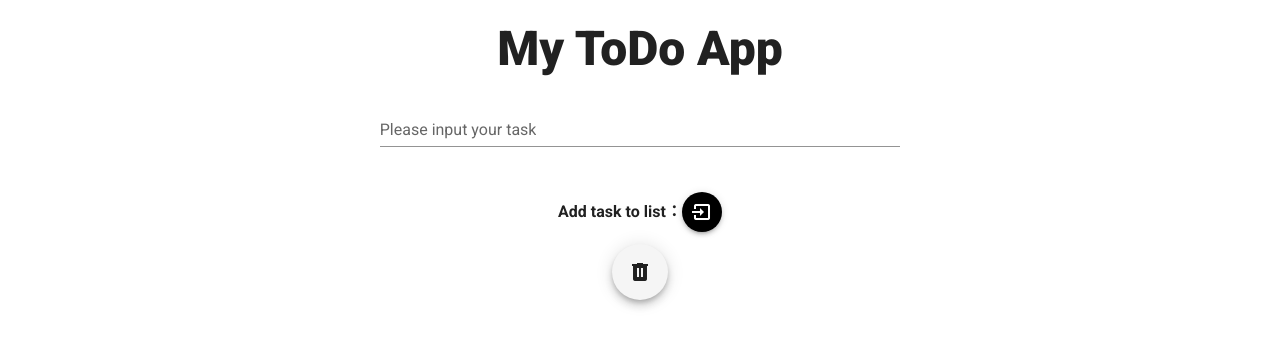
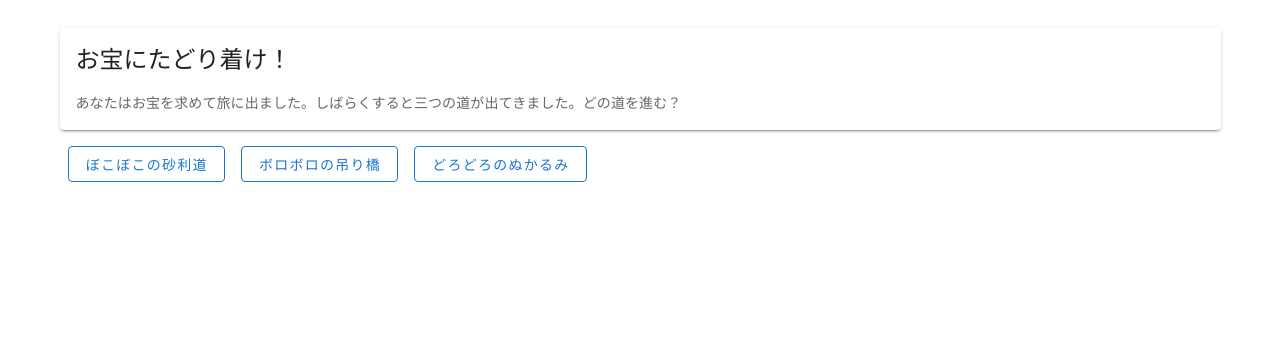
Before and after one commit to taniyurina/yurina, a plain HTML site: page index.html in a window 1280 px wide. Drawn offline with nearby package versions, Linux system fonts and the light colour scheme.

Commit message:
資源のデプロイ

```diff
--- a/index.html
+++ b/index.html
@@ -2,7 +2,7 @@
 <html lang="en" >
 <head>
   <meta charset="UTF-8">
-  <title>ToDoアプリ</title>
+  <title>design-uncompleted</title>
   <link rel='stylesheet' href='https://cdn.jsdelivr.net/npm/vuetify@2.x/dist/vuetify.min.css'>
 <link rel='stylesheet' href='https://unpkg.com/@mdi/font@6.x/css/materialdesignicons.min.css'>
 <link rel='stylesheet' href='https://fonts.googleapis.com/css?family=Roboto:100,300,400,500,700,900'>
@@ -10,73 +10,40 @@
 </head>
 <body>
 <!-- partial:index.partial.html -->
-<!-- Vueで指定された"app"要素、この中でのみVueが有効 -->
 <div id="app">
-  <v-app>
-    <v-content>
+    <v-app>
       <v-container>
-        <v-row
-          class="text-h3 mb-3 mt-3 font-weight-black"
-          justify="center"
+        <v-card class="my-4">
+          <v-card-title class="headline">お宝にたどり着け！</v-card-title>
+          <v-card-text>
+            {{ currentScene.text }}
+          </v-card-text>
+        </v-card>
+
+        <div v-if="currentScene.options.length > 0 && !resultMessage">
+          <v-btn
+            v-for="(option, index) in currentScene.options"
+            :key="index"
+            @click="selectOption(option)"
+            class="mx-2"
+            outlined
+            color="primary"
           >
-          My ToDo App
-        </v-row>
-        <v-row
-          class="mb-3 mt-3"
-          align="center"
-          justify="center"
-          >
-          <v-col
-            cols="6"
-            >
-            <v-text-field
-                 class="ml-6 mr-6"
-                 v-model:value="task"                    color="black"
-                 label="Please input your task"
+            {{ option.text }}
+          </v-btn>
+        </div>
 
-
-            >
-          </v-col>
-        </v-row>
-        <v-row
-          class="mb-3 mt-3 font-weight-bold"
-          align="center"
-          justify="center"
-          >
-          Add task to list：{{ task }}
-          <v-btn v-on:click="addTask"
-               fab
-               dark
-               small
-               color="black"
-               elevation="3"
-               >
-                 <v-icon dark>
-                   mdi-import
-                 </v-icon>
-               </v-btn>
-        </v-row>
-        <v-row
-          class="mb-3 mt-3"
-          justify="center"
-          >
-          <v-btn v-on:click="clearAll"
-                 fab>
-                <v-icon>
-                  mdi-trash-can
-                </v-icon>
-          </v-btn>
-        </v-row>
-        <v-row
-          class="mb-3 mt-3"
-          justify="center"
-          v-for="todo in todoList">
-          {{ todo }}
-        </v-row>
+        <div v-else>
+          <v-card class="my-4">
+            <v-card-text>
+              {{ resultMessage || '今回の冒険は終わり！また遊んでね' }}<br>
+              <v-btn @click="resetStory" color="secondary">はじめから</v-btn>
+            </v-card-text>
+          </v-card>
+        </div>
       </v-container>
-    </v-content>
-  </v-app>
-</div>
+    </v-app>
+  </div>
 <!-- partial -->
   <script src='https://cdnjs.cloudflare.com/ajax/libs/vue/2.6.11/vue.min.js'></script>
 <script src='https://cdn.jsdelivr.net/npm/vuetify@2.x/dist/vuetify.js'></script><script  src="./script.js"></script>
--- a/script.js
+++ b/script.js
@@ -1,23 +1,81 @@
-const app = new Vue({
-  el: '#app', // Vueが管理する一番外側のDOM要素
+new Vue({
+      el: '#app',
       vuetify: new Vuetify(),
       data: {
-    // Vue内部で使いたい変数は全てこの中に定義する
-    task: '',
-    todoList: [], // これは配列
+        scenes: [
+          {
+            text: 'あなたはお宝を求めて旅に出ました。しばらくすると三つの道が出てきました。どの道を進む？',
+            options: [
+              { text: 'ぼこぼこの砂利道', nextScene: 1, isCorrect: false, message: '砂利道を進むと、小石につまづき命を落としました。' },
+              { text: 'ボロボロの吊り橋', nextScene: 2, isCorrect: true },
+              { text: 'どろどろのぬかるみ', nextScene: 1, isCorrect: false, message: 'ぬかるみに足を取られ、動けなくなり死にました。' },
+            ],
+          },
+          {
+            text: '😊が ん ば れ😊',
+            options: [],
+          },
+          {
+            text: '吊り橋をなんとか渡りきり、先に進みます。また少し歩くとあなたは見知らぬおじいさんに出会いました。どうする？',
+            options: [
+              { text: '挨拶をする', nextScene: 3, isCorrect: false, message: '礼儀がなっておらず怒らせてしまい命を落としました。' },
+              { text: '手を振る', nextScene: 4, isCorrect: true },
+              { text: '無視する', nextScene: 1, isCorrect: false, message: '逆上され、命を落としました。' },
+            ],
+          },
+          {
+            text: '礼儀がなっておらず怒らせてしまい命を落としました。再挑戦してください。',
+            options: [],
+          },
+          {
+            text: 'おじいさんはあなたに優しく微笑みかけてくれました。そしてようやくお宝がある洞窟にたどり着きましたが入口が3つあるようです。どれを選ぶ？',
+            options: [
+              { text: '正面の大きい入口', nextScene: 5, isCorrect: false, message: '落石で体をはさまれ命を落としました。' },
+              { text: '一人がギリギリ入れる穴', nextScene: 6, isCorrect: true },
+              { text: '反対側の地下に続く階段', nextScene: 1, isCorrect: false, message: '足を滑らせ、命を落としました。' },
+            ],
+          },
+          {
+            text: '落石で体をはさまれ命を落としました。再挑戦してください。',
+            options: [],
+          },
+          {
+            text: '体をねじこみ、洞窟の奥にお宝が見えました。近づくとどうやら先客がいるようです。どうする？',
+            options: [
+              { text: '山分けを持ちかける', nextScene: 7, isCorrect: true },
+              { text: '倒す', nextScene: 8, isCorrect: true },
+              { text: '横取りする', nextScene: 1, isCorrect: false, message: 'もみ合いになり命を落としました。' },
+            ],
+          },
+          {
+            text: '山分けを持ちかけ、平和に半分のお宝を手に入れました。おめでとう！',
+            options: [],
+          },
+          {
+            text: 'お宝すべてを手に入れましたが、恨みを買ってしまいました。To Be Continued...',
+            options: [],
+          },
+        ],
+        currentSceneIndex: 0,
+        resultMessage: '',
+      },
+      computed: {
+        currentScene() {
+          return this.scenes[this.currentSceneIndex];
+        },
       },
       methods: {
-    // 関数はここ
-    addTask: function() {
-      console.log('次のタスクが追加されました：', this.task);
-      // 配列の先頭に現在のタスク内容を追加する（最後尾の場合はpush）
-      this.todoList.unshift(this.task);
-      console.log('現在のToDo一覧：', this.todoList);
+        selectOption(option) {
+          this.resultMessage = option.message || '';
+          if (option.isCorrect) {
+            this.currentSceneIndex = option.nextScene;
+          } else {
+            this.currentSceneIndex = 1;
+          }
         },
-    // 以下を追加、関数名はなんでもよい
-    clearAll: function() {
-      this.todoList = [];
-      console.log('全てのToDoが消去されました');
+        resetStory() {
+          this.currentSceneIndex = 0;
+          this.resultMessage = '';
         },
       },
     });
```
Lines whose indentation alone changed are shown as unchanged.
